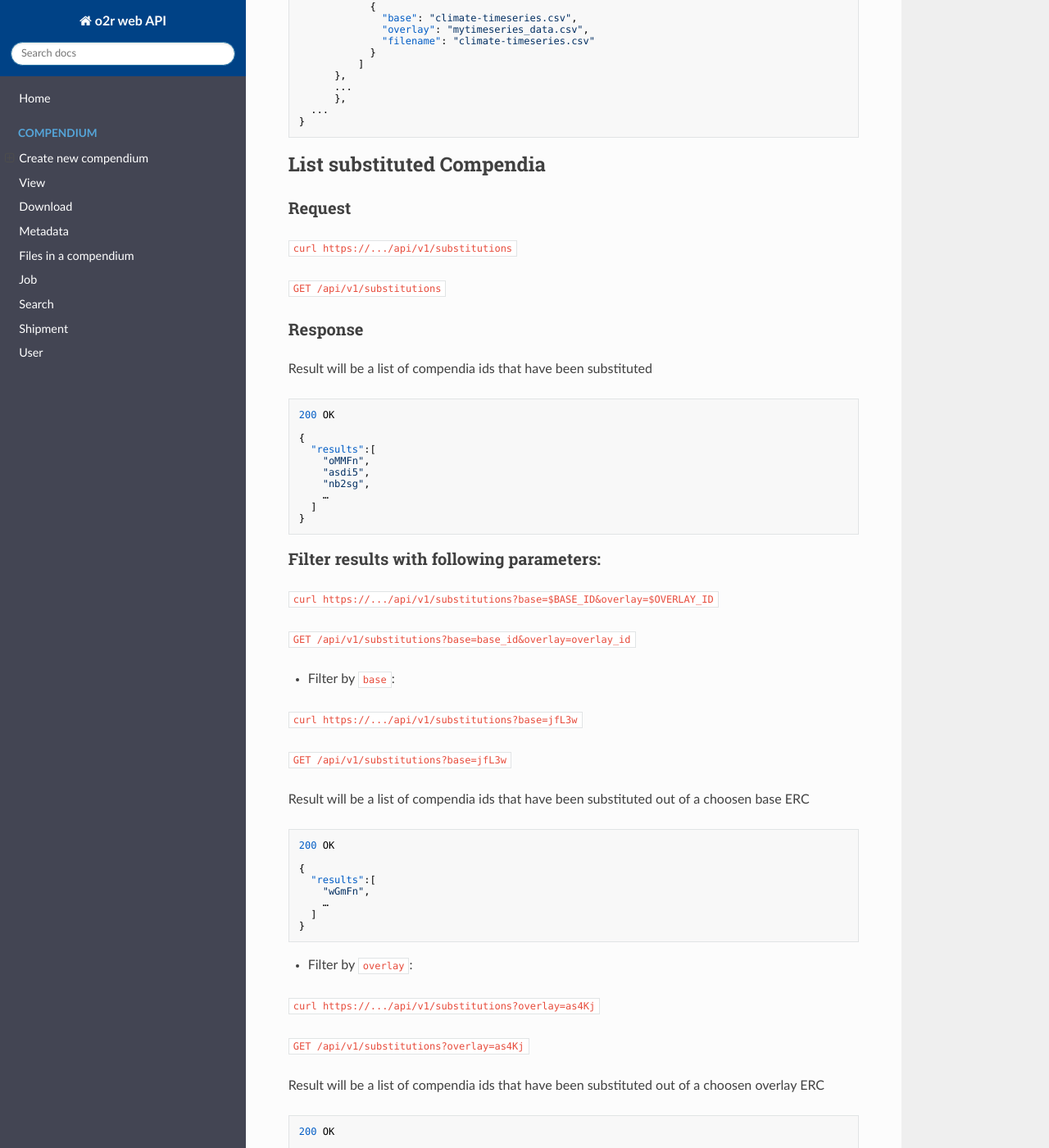
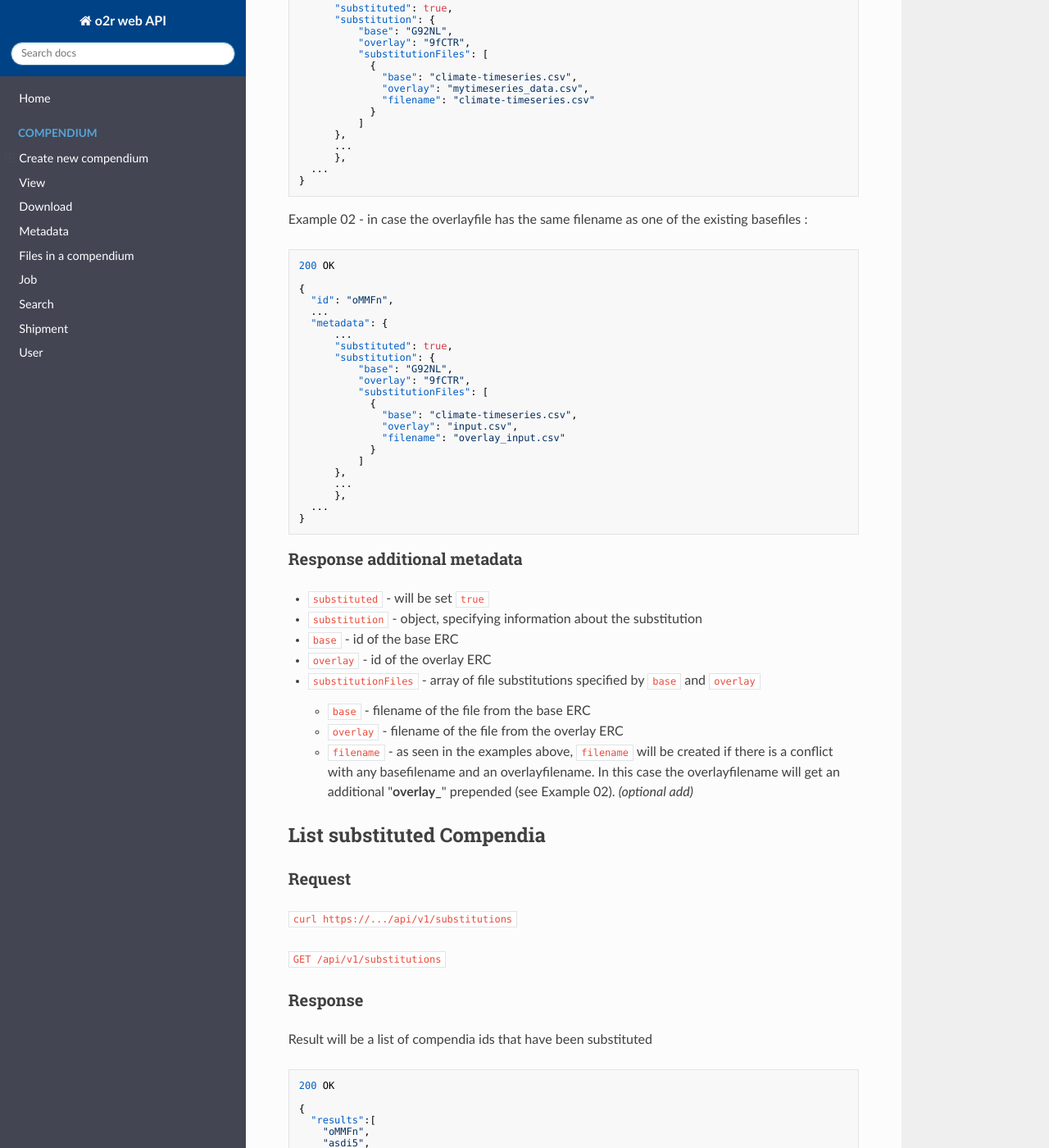
Before and after one commit to o2r-project/api, an MkDocs documentation site: the page built from docs/compendium/substitute.md, in a window 1280 px wide and 1400 px high, scrolled down 3270 px. Shown: the whole window at 82% size. Built offline with MkDocs 1.6.1, drawn with Linux system fonts in a browser that asks for light colours; nearby versions of some CDN libraries; old or Windows-style settings are respelled for this version of MkDocs; some of the changed text lies outside the part shown.

Commit message:
update view substituted compendium
add example to view substituted compendium
add response additional metadata

````diff
--- a/docs/compendium/substitute.md
+++ b/docs/compendium/substitute.md
@@ -144,8 +144,7 @@ input of request-body for substitution(run)
 {"error":"Error during substitution"}
 ```
 
-
-## View single Compendium
+## View substituted Compendium
 
 ### Request
 
@@ -157,7 +156,9 @@ This request will be handled as a GET-request of an usual compendium. ( [Click f
 
 ### Response
 
-additional metadata of a substituted ERC
+A substituted ERC will be saved as a usual ERC, but with additional metadata specifying this as a substituted ERC and giving information about the substitution.
+
+Example 01 - in case there are no conflicts between filenames of any basefile and overlayfile :
 
 ```json
 200 OK
@@ -184,6 +185,45 @@ additional metadata of a substituted ERC
   ...
 }
 ```
+
+Example 02 - in case the overlayfile has the same filename as one of the existing basefiles :
+
+```json
+200 OK
+
+{
+  "id": "oMMFn",
+  ...
+  "metadata": {
+      ...
+      "substituted": true,
+      "substitution": {
+          "base": "G92NL",
+          "overlay": "9fCTR",
+          "substitutionFiles": [
+            {
+              "base": "climate-timeseries.csv",
+              "overlay": "input.csv",
+              "filename": "overlay_input.csv"
+            }
+          ]
+      },
+      ...
+      },
+  ...
+}
+```
+
+### Response additional metadata
+
+- `substituted` - will be set `true`
+- `substitution` - object, specifying information about the substitution
+  - `base` - id of the base ERC
+  - `overlay` - id of the overlay ERC
+  - `substitutionFiles` - array of file substitutions specified by `base` and `overlay`
+    - `base` - filename of the file from the base ERC
+    - `overlay` - filename of the file from the overlay ERC
+    - `filename` - as seen in the examples above, `filename` will be created if there is a conflict with any basefilename and an overlayfilename. In this case the overlayfilename will get an additional "**overlay_**" prepended (see Example 02). *(optional add)*
 
 ## List substituted Compendia
 
````
Also changed, not shown: other parts of docs/compendium/substitute.md (+1 -1 lines).
